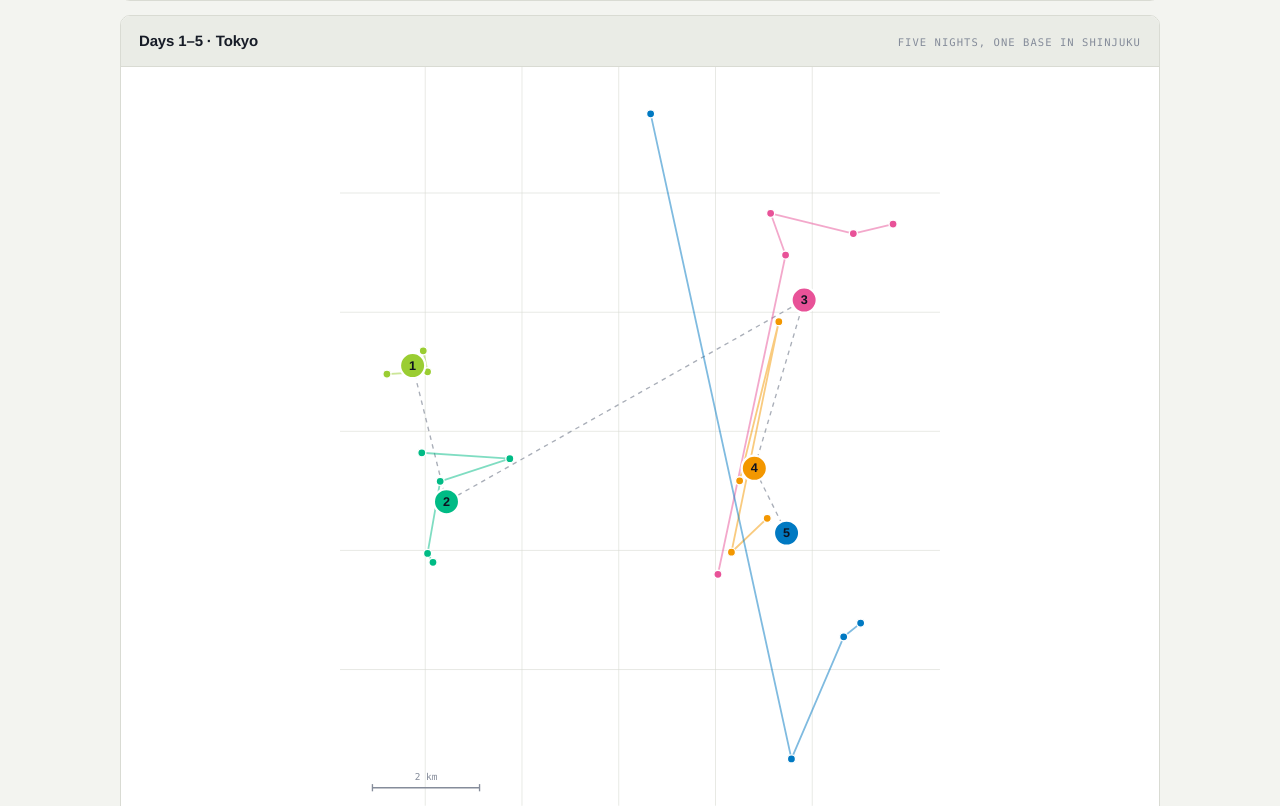
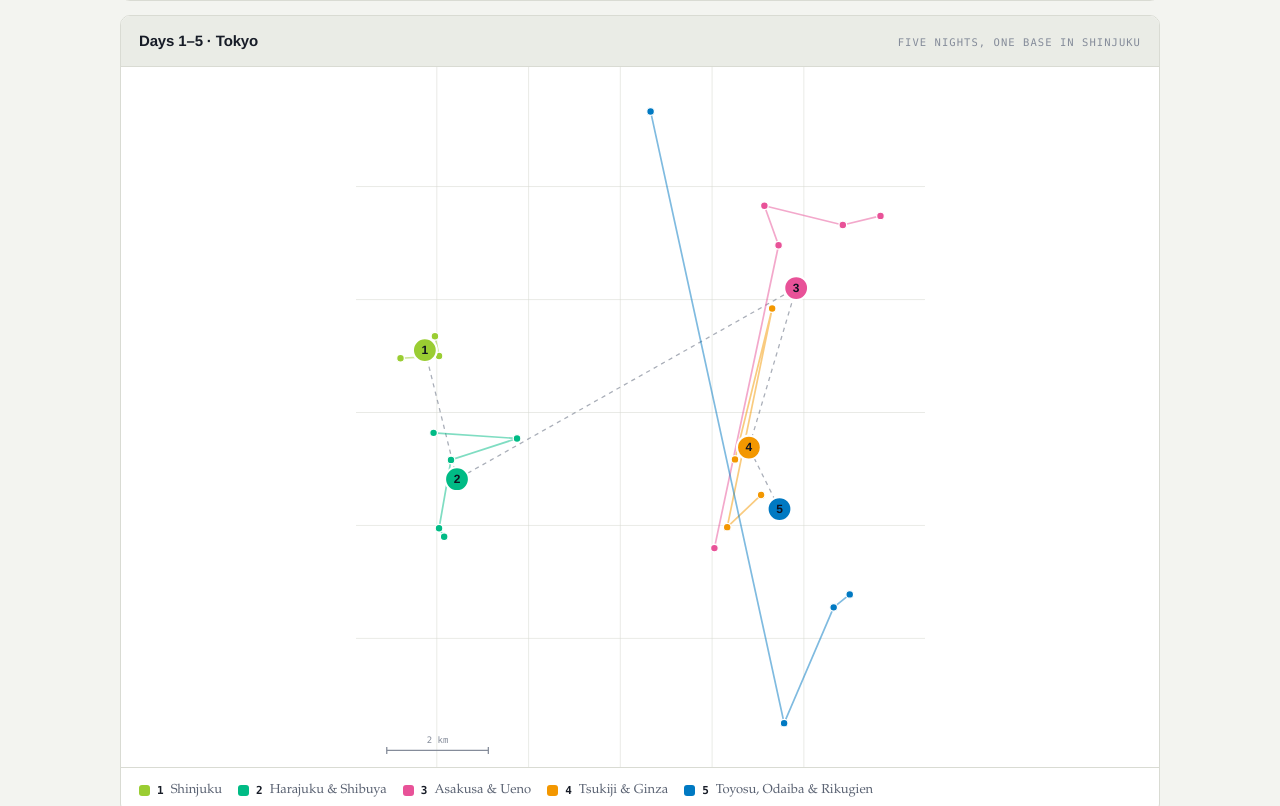
Before and after one commit to markipa/japan-2026, a plain HTML site: page index.html in a window 1280 px wide. Shown: the part 2596-3402 px from the top of the page. Drawn offline with Linux system fonts and the light colour scheme.

Commit message:
Cap rendered map height so a narrow viewBox cannot render enormous
The Osaka detail map is a tall narrow strip. Capped only by width, a
364x820 viewBox rendered around 1350px tall. Rendered width is now
derived from each map's own aspect so all three land near 700px tall.

Co-Authored-By: Claude Opus 4.8 <noreply@anthropic.com>

```diff
--- a/index.html
+++ b/index.html
@@ -172,7 +172,7 @@
   .mapHead span{font-family:var(--f-data);font-size:10.5px;letter-spacing:.1em;
     text-transform:uppercase;color:var(--tx-3)}
   .mapSvg{display:block;width:100%;height:auto;background:var(--surface)}
-  .mapSvg.city{max-width:600px;margin:0 auto}
+  .mapSvg.city{margin:0 auto}
   .mapSvg .grat line{stroke:var(--line);stroke-width:1;opacity:.65}
   .mapSvg .mlab{font-family:var(--f-data);font-size:12px;fill:var(--tx-2)}
   .mapSvg .mlab.maj{fill:var(--tx);font-weight:700}
@@ -1410,7 +1410,8 @@
           class="badge">${c.n}</text></g>`;
     }).join("");
 
-    return `<svg class="mapSvg city" viewBox="0 0 ${Wc} ${H}" role="img" aria-label="${label}"
+    const dispW = Math.min(620, Math.round(700 * Wc / H));
+    return `<svg class="mapSvg city" style="max-width:${dispW}px" viewBox="0 0 ${Wc} ${H}" role="img" aria-label="${label}"
         xmlns="http://www.w3.org/2000/svg">
       ${graticule(P,Wc,H)}${dash}${g}${badges}
       <g class="scaleG" transform="translate(${PAD-16},${H-20})">
```
Also changed, not shown: japan-10-day.html (+3 -2 lines).
